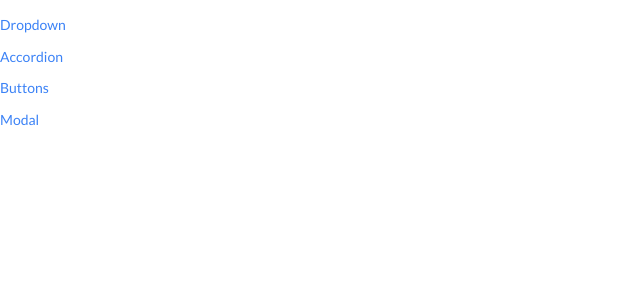
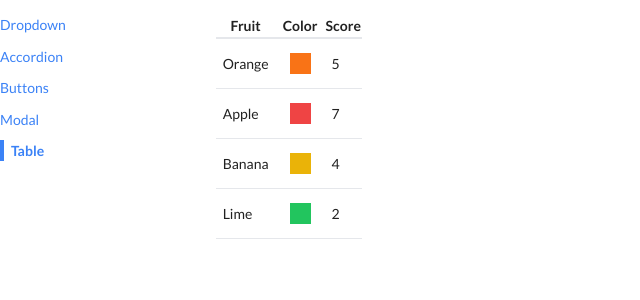
Before and after one commit to Mohitkumar6122/comps, a React (Create React App) app: page /table in a window 1280 px wide. Shown: the top 300 px of the page, without its empty margins (0-640 px from the left). Built offline with nearby package versions, Linux system fonts and the light colour scheme.

Commit message:
Added Table Component
Signed-off-by: Mohit Kumar <mkay6123@gmail.com>

```diff
--- a/package.json
+++ b/package.json
@@ -12,8 +12,7 @@
     "react-dom": "^18.2.0",
     "react-icons": "^4.7.1",
     "react-scripts": "5.0.1",
-    "web-vitals": "^2.1.4",
-    "nth-check": ">=2.0.1"
+    "web-vitals": "^2.1.4"
   },
   "scripts": {
     "start": "react-scripts start",
--- a/src/App.js
+++ b/src/App.js
@@ -4,6 +4,8 @@
 import ButtonPage from './pages/ButtonPage';
 import Sidebar from "./components/Sidebar";
 import ModalPage from "./pages/ModalPage";
+import TablePage from "./pages/TablePage";
+
 function App() {
   return (
     <div className="container mx-auto grid grid-cols-6 gap-4 mt-4">
@@ -17,11 +19,14 @@
         <Route path="/">
           <DropdownPage />
         </Route>
-        <Route path='/buttons'>
+        <Route path="/buttons">
           <ButtonPage />
         </Route>
-        <Route path='/modal'>
+        <Route path="/modal">
           <ModalPage />
+        </Route>
+        <Route path="/table">
+          <TablePage />
         </Route>
       </div>
     </div>
--- a/src/components/Sidebar.js
+++ b/src/components/Sidebar.js
@@ -7,6 +7,7 @@
     { label: "Accordion", path: "/accordion" },
     { label: "Buttons", path: "/buttons" },
     { label: "Modal", path: "/modal" },
+    { label: "Table", path: "/table" },
   ];
 
   const renderedLinks = links.map((link) => {
--- /dev/null
+++ b/src/components/Table.js
@@ -0,0 +1,32 @@
+import React from "react";
+
+function Table({ data, config, keyFn }) {
+  const renderedRows = data.map((rowData) => {
+    const renderedCells = config.map((col) => {
+      return (
+        <td key={col.label} className="p-2">
+          {col.render(rowData)}
+        </td>
+      );
+    });
+    return (
+      <tr key={keyFn(rowData)} className="border-b">
+        {renderedCells}
+      </tr>
+    );
+  });
+
+  const renderedHeaders = config.map((column) => {
+    return <th key={column.label}>{column.label}</th>;
+  });
+  return (
+    <table className="table-auto border-spacing-2">
+      <thead>
+        <tr className="border-b-2">{renderedHeaders}</tr>
+      </thead>
+      <tbody>{renderedRows}</tbody>
+    </table>
+  );
+}
+
+export default Table;
--- a/src/pages/ModalPage.js
+++ b/src/pages/ModalPage.js
@@ -1,4 +1,4 @@
-import React, { useState, useEffect } from "react";
+import React, { useState } from "react";
 import Modal from "../components/Modal";
 import Button from "../components/Button";
 function ModalPage() {
--- /dev/null
+++ b/src/pages/TablePage.js
@@ -0,0 +1,43 @@
+import React from "react";
+import Table from "../components/Table";
+
+const data = [
+  { name: "Orange", color: "bg-orange-500", score: 5 },
+  { name: "Apple", color: "bg-red-500", score: 7 },
+  { name: "Banana", color: "bg-yellow-500", score: 4 },
+  { name: "Lime", color: "bg-green-500", score: 2 },
+];
+
+// config file for column data for the table
+// makes it resuable and applies composition concept
+const dataConfig = [
+  {
+    label: "Fruit",
+    render: (fruit) => fruit.name,
+  },
+  {
+    label: "Color",
+    render: (fruit) => <div className={`p-3 m-2 ${fruit.color}`}></div>,
+  },
+  {
+    label: "Score",
+    render: (fruit) =>  fruit.score ,
+    sort: (a, b) => { return (a - b) }
+  }
+];
+
+// generated the kew for rows in table
+// handling given to developer using table
+const keyFn = (fruit) => {
+  // here fruit.name is being used as key
+  return fruit.name
+}
+function TablePage() {
+  return (
+    <div>
+      <Table data={data} config={dataConfig}keyFn = {keyFn} />
+    </div>
+  );
+}
+
+export default TablePage;
```
